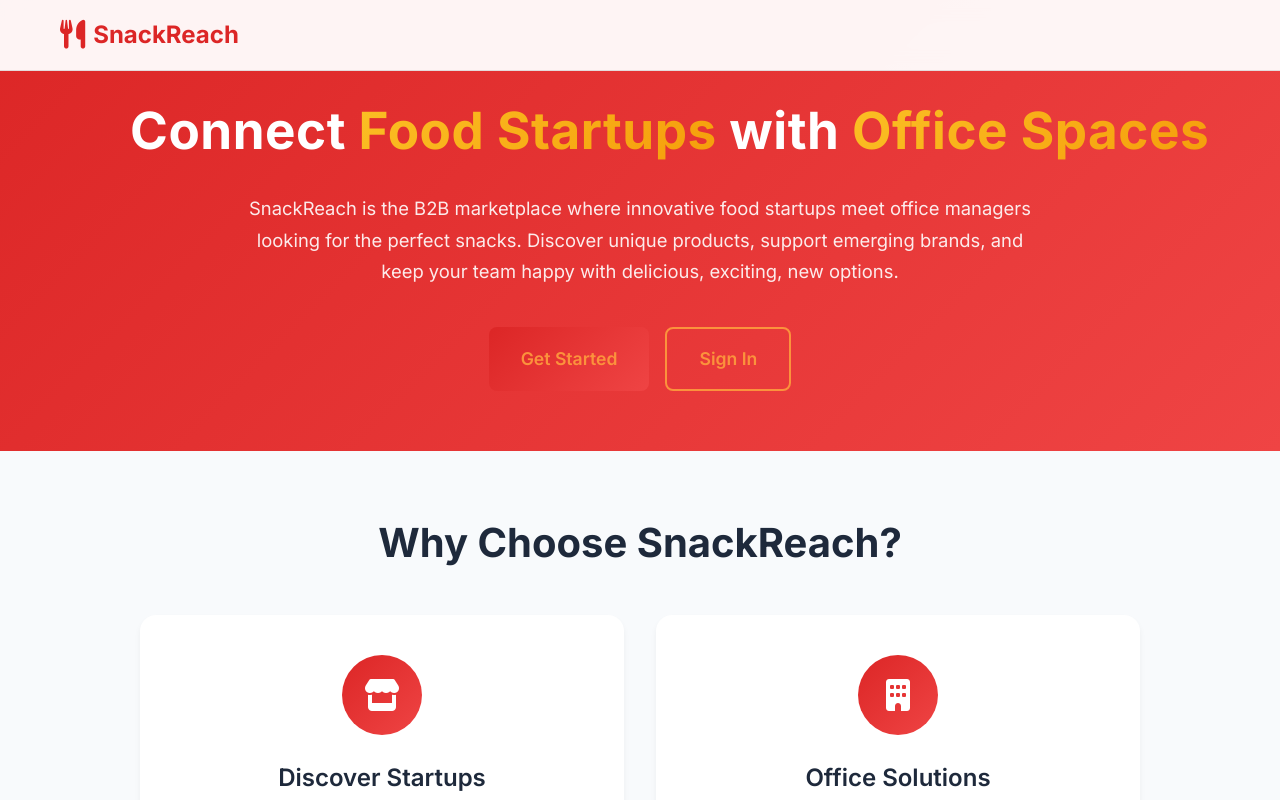
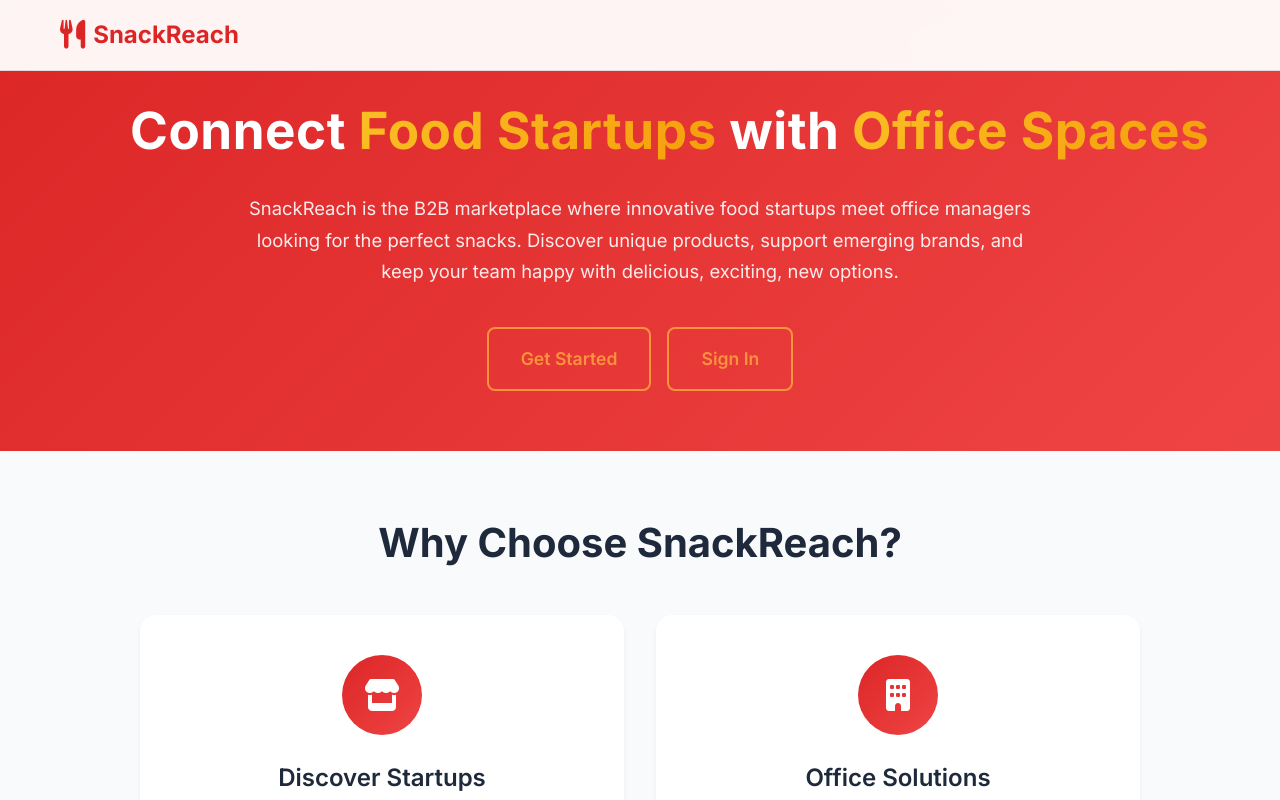
Before and after one commit to andyackerman1/snackreach, a React (Vite) app: page / in a window 1280 px wide. Shown: the top 800 px of the page. Built offline with nearby package versions, Linux system fonts and the light colour scheme; no server answers.

Commit message:
Give hero CTAs matching orange outlines

```diff
--- a/src/pages/HomePage.jsx
+++ b/src/pages/HomePage.jsx
@@ -54,8 +54,20 @@ export default function HomePage() {
               gap: "1rem",
               justifyContent: "center"
             }}>
-              <Link to="/signup" className="btn btn-primary btn-large" style={{ color: "#fb923c" }}>Get Started</Link>
-              <Link to="/login" className="btn btn-outline btn-large" style={{ color: "#fb923c", borderColor: "#fb923c" }}>Sign In</Link>
+              <Link
+                to="/signup"
+                className="btn btn-outline btn-large"
+                style={{ color: "#fb923c", borderColor: "#fb923c" }}
+              >
+                Get Started
+              </Link>
+              <Link
+                to="/login"
+                className="btn btn-outline btn-large"
+                style={{ color: "#fb923c", borderColor: "#fb923c" }}
+              >
+                Sign In
+              </Link>
             </div>
           </div>
         </div>
```
